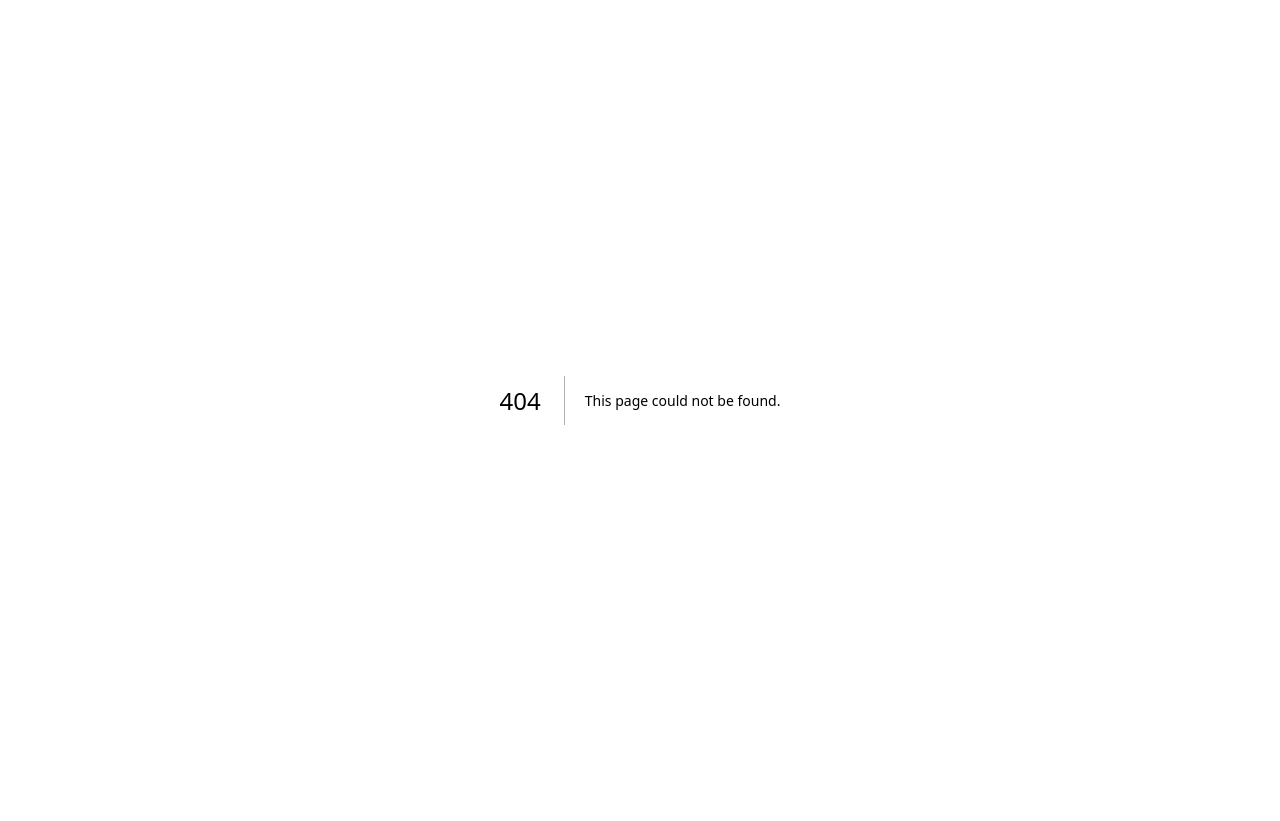
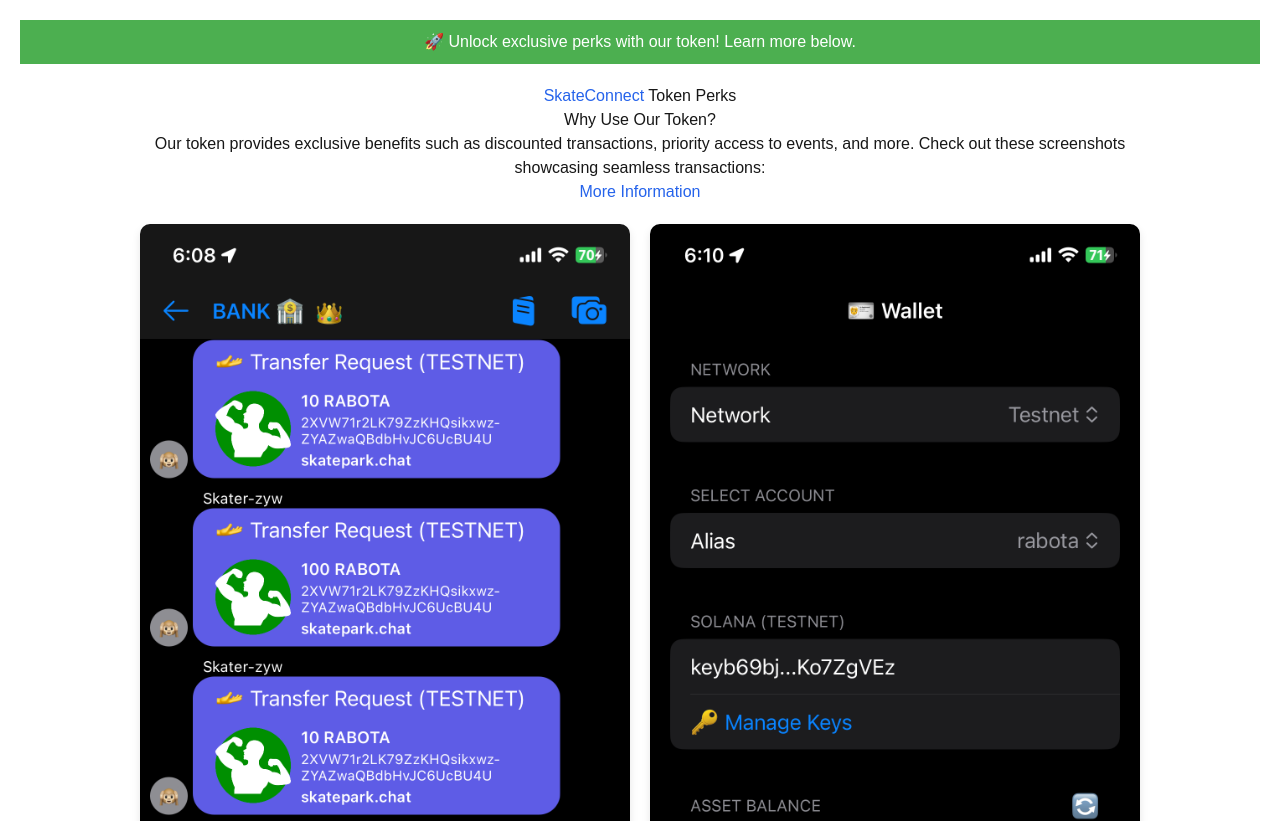
Before and after one commit to SkatePay/skatepark.chat, a Next.js app: page /token/1 in a window 1280 px wide. Before the commit this address had no page. Shown: the top 821 px of the page. Before the commit the page ends 800 px from the top, so only its background shows below. Built offline with nearby package versions, Linux system fonts and the light colour scheme; no server answers.

Commit message:
Adds token page.

```diff
--- a/src/app/components/Footer.tsx
+++ b/src/app/components/Footer.tsx
@@ -10,7 +10,7 @@
           target="_blank"
           rel="noopener noreferrer"
         >
-          👀 Channels
+          👀 Chat
         </a>
         <a
           className="flex items-center gap-2 hover:underline hover:underline-offset-4"
--- /dev/null
+++ b/src/app/token/[id]/TokenPage.tsx
@@ -0,0 +1,122 @@
+'use client'
+
+import Head from 'next/head'
+import Link from 'next/link'
+import Image from 'next/image'
+
+interface Props {
+  id: string
+}
+
+export default function TokenPerksPage({ id }: Readonly<Props>) {
+  return (
+    <div style={styles.container}>
+      {/* Inject structured data for SEO (optional) */}
+      <Head>
+        <script
+          type="application/ld+json"
+          dangerouslySetInnerHTML={{
+            __html: JSON.stringify({
+              '@context': 'https://schema.org',
+              '@type': 'WebPage',
+              name: 'Token Perks',
+              description:
+                'Discover the benefits of using $RABOTA token for seamless transactions and exclusive rewards.',
+            }),
+          }}
+        />
+      </Head>
+
+      {/* Banner at the top */}
+      <div style={styles.banner}>
+        <p>🚀 Unlock exclusive perks with our token! Learn more below.</p>
+      </div>
+
+      <h1>
+        <Link href="/" className="text-blue-600 hover:underline dark:text-blue-400">
+          SkateConnect
+        </Link>{' '}
+        Token Perks
+      </h1>
+
+      {/* Screenshots Section */}
+      <div style={styles.screenshotsContainer}>
+        <h2>Why Use Our Token?</h2>
+        <p>
+          Our token provides exclusive benefits such as discounted transactions, priority access to
+          events, and more. Check out these screenshots showcasing seamless transactions:
+        </p>
+
+        <p>
+          <Link
+            href={`https://prorobot.ai/token/${id}`}
+            className="text-blue-600 hover:underline dark:text-blue-400"
+          >
+            More Information
+          </Link>{' '}
+        </p>
+        <div style={styles.screenshotGrid}>
+          <div style={styles.screenshot}>
+            <Image
+              src="/images/bank.png"
+              alt="Payment Request Flow"
+              width={500}
+              height={300}
+              style={styles.image}
+            />
+            <p>Fast and secure transactions with minimal fees.</p>
+          </div>
+          <div style={styles.screenshot}>
+            <Image
+              src="/images/wallet.png"
+              alt="Wallet Preview"
+              width={500}
+              height={300}
+              style={styles.image}
+            />
+            <p>Earn rewards for every transaction you make.</p>
+          </div>
+        </div>
+      </div>
+    </div>
+  )
+}
+
+const styles = {
+  container: {
+    display: 'flex',
+    flexDirection: 'column' as const,
+    alignItems: 'center',
+    justifyContent: 'center',
+    minHeight: '100vh',
+    padding: '20px',
+  },
+  banner: {
+    backgroundColor: '#4CAF50',
+    color: 'white',
+    padding: '10px',
+    textAlign: 'center' as const,
+    width: '100%',
+    marginBottom: '20px',
+  },
+  screenshotsContainer: {
+    textAlign: 'center' as const,
+    maxWidth: '1000px',
+    margin: '0 auto',
+  },
+  screenshotGrid: {
+    display: 'flex',
+    justifyContent: 'space-around',
+    gap: '20px',
+    marginTop: '20px',
+    flexWrap: 'wrap' as const, // Ensures responsiveness on smaller screens
+  },
+  screenshot: {
+    flex: 1,
+    maxWidth: '500px',
+  },
+  image: {
+    borderRadius: '10px',
+    boxShadow: '0 4px 8px rgba(0, 0, 0, 0.1)',
+  },
+}
--- /dev/null
+++ b/src/app/token/[id]/page.tsx
@@ -0,0 +1,17 @@
+import Footer from '@/app/components/Footer'
+import TokenPage from './TokenPage'
+
+interface Props {
+  params: Promise<{ id: string }>
+}
+
+export default async function Page({ params }: Readonly<Props>) {
+  const { id } = await params
+
+  return (
+    <>
+      <TokenPage id={id} />
+      <Footer />
+    </>
+  )
+}
```
Also changed, not shown: public/images/bank.png (added), public/images/wallet.png (added).
